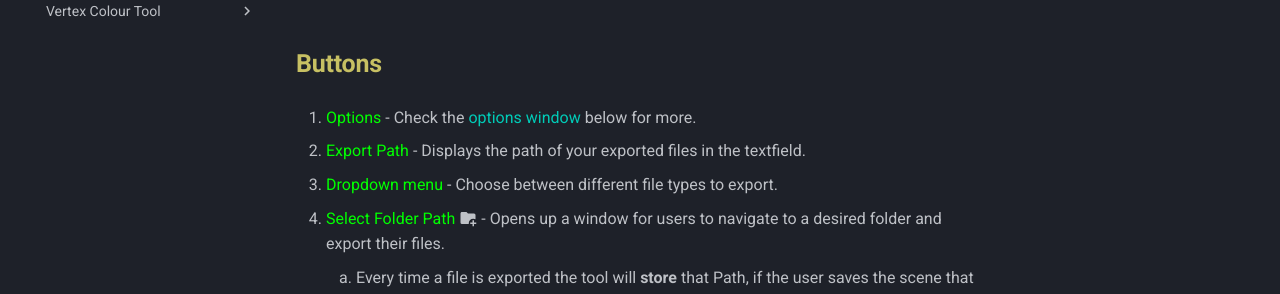
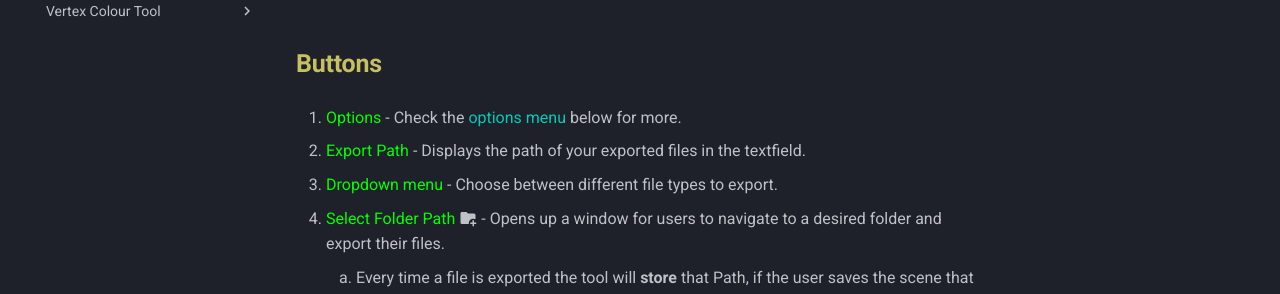
Before and after one commit to mike-isaakidis/Maya-Modelling-Tools, an MkDocs documentation site: the page built from docs/Batch Exporter/Buttons_overview.md, in a window 1280 px wide and 900 px high. Shown: the part 417-711 px from the top of the window. Built offline with MkDocs 1.6.1 and Material for MkDocs 9.7.7, drawn with Linux system fonts in a browser that asks for light colours.

Commit message:
fixed error
fixed error

```diff
--- a/docs/Batch Exporter/Buttons_overview.md
+++ b/docs/Batch Exporter/Buttons_overview.md
@@ -4,7 +4,7 @@
 
 ## <span style="color:rgb(199, 192, 99);">**Buttons**</span>
 
-1. <span style="color:lime">Options</span>  - Check the [options window](#options-window) below for more.
+1. <span style="color:lime">Options</span>  - Check the [options menu](#options-menu) below for more.
 
 2. <span style="color:lime">Export Path</span> - Displays the path of your exported files in the textfield.
 3. <span style="color:lime">Dropdown menu</span> - Choose between different file types to export.
```
